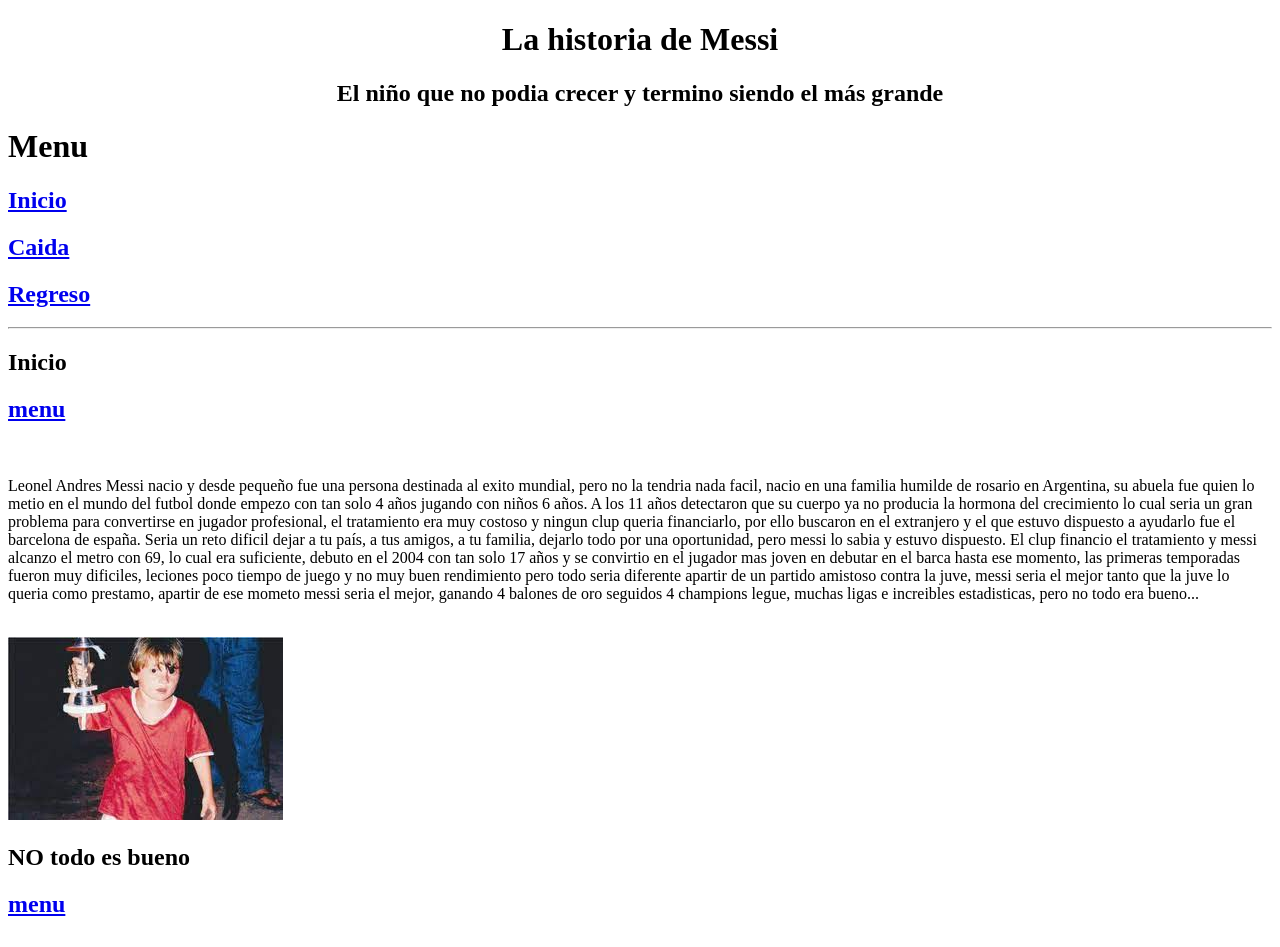
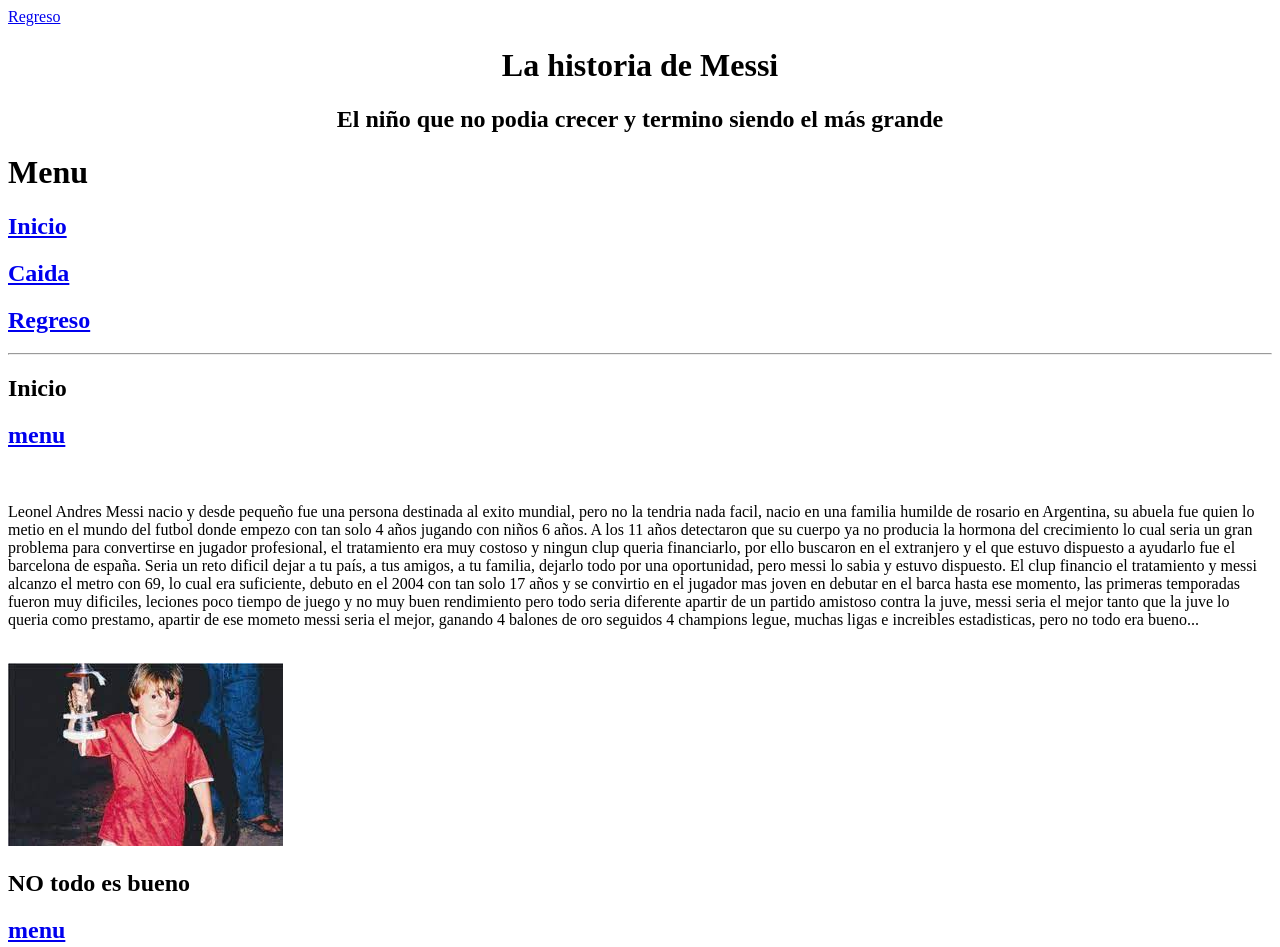
Before and after one commit to thediairo/messi, a plain HTML site: page index.html in a window 1280 px wide. Shown: the top 947 px of the page. Drawn offline with Linux system fonts and the light colour scheme.

Commit message:
first commit

```diff
--- a/index.html
+++ b/index.html
@@ -6,6 +6,7 @@
     <title>Document</title>
 </head>
 <body>
+    <a href="https://bespoke-frangipane-ec07f5.netlify.app">Regreso</a>
     <center>
         <h1>La historia de Messi</h1>
         <h2>El niño que no podia crecer y termino siendo el más grande</h2>
```
